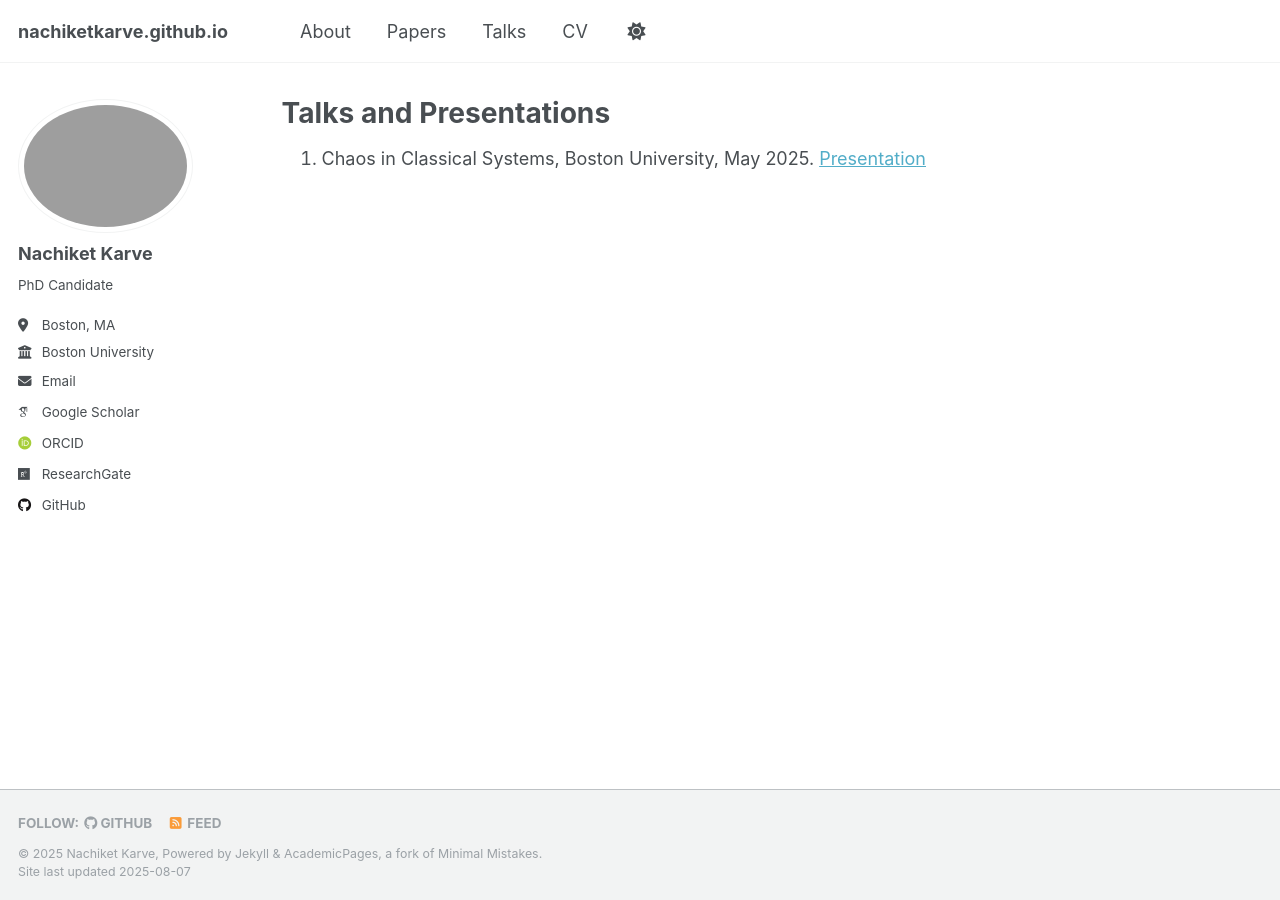
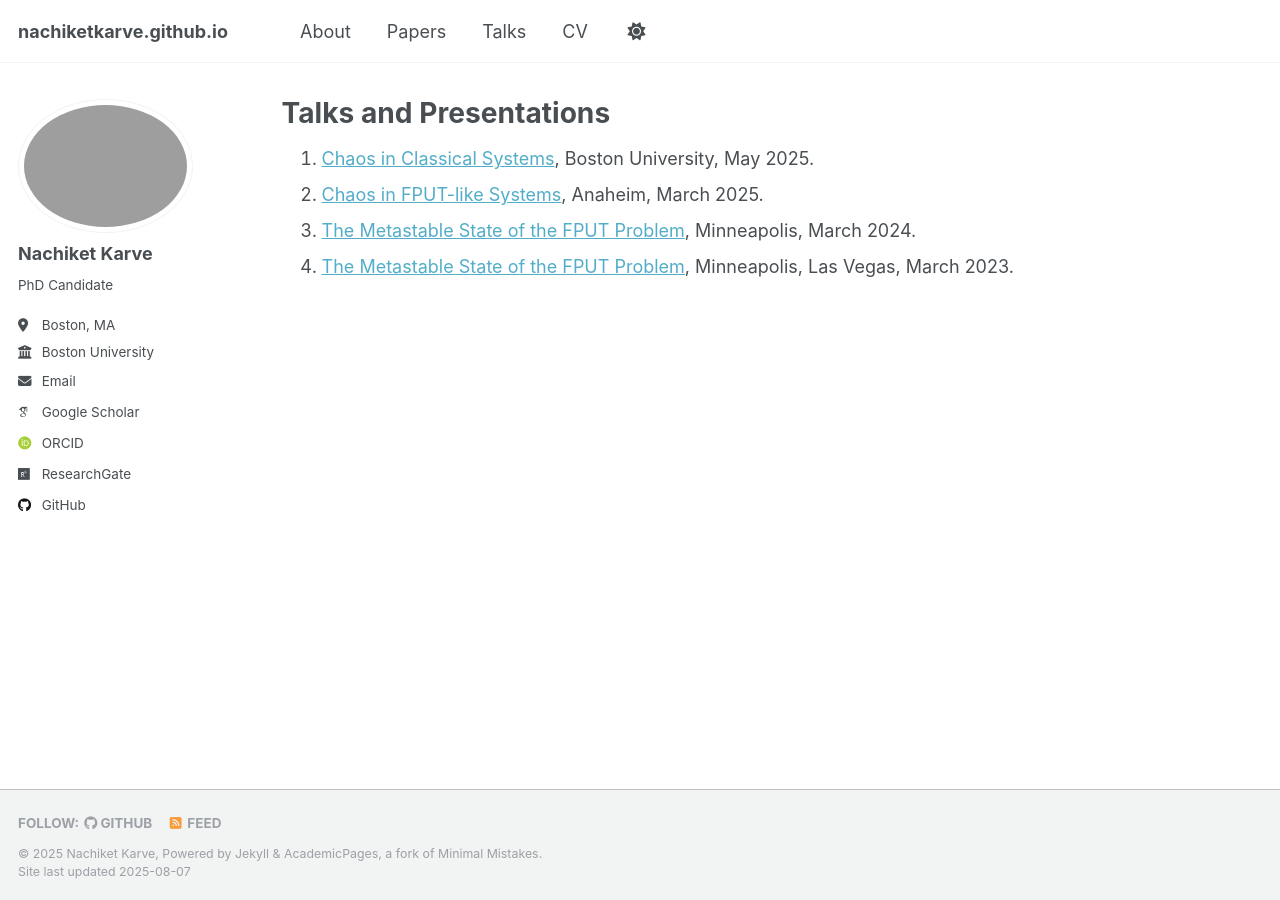
Before and after one commit to nachiketkarve/nachiketkarve.github.io, a Jekyll site: the page built from _pages/talks.md, in a window 1280 px wide. Built offline with Jekyll 4.4.1, drawn with Linux system fonts in a browser that asks for light colours; some web fonts are replaced.

Commit message:
Initial Commit

```diff
--- a/_pages/talks.md
+++ b/_pages/talks.md
@@ -5,4 +5,7 @@ permalink: /talks/
 author_profile: true
 ---
 
-1. Chaos in Classical Systems, Boston University, May 2025. [Presentation](./../files/Presentation_handout_v2.pdf)
+1. [Chaos in Classical Systems](./../files/POE_Presentation_handout_v2.pdf), Boston University, May 2025.
+1. [Chaos in FPUT-like Systems](./../files/MM_2025_Presentation_handout.pdf), Anaheim, March 2025.
+1. [The Metastable State of the FPUT Problem](./../files/MM_2024_Presentation.pdf), Minneapolis, March 2024.
+1. [The Metastable State of the FPUT Problem](./../files/MM_2023_Presentation.pdf), Minneapolis, Las Vegas, March 2023.
```
Also changed, not shown: 5 other files.
